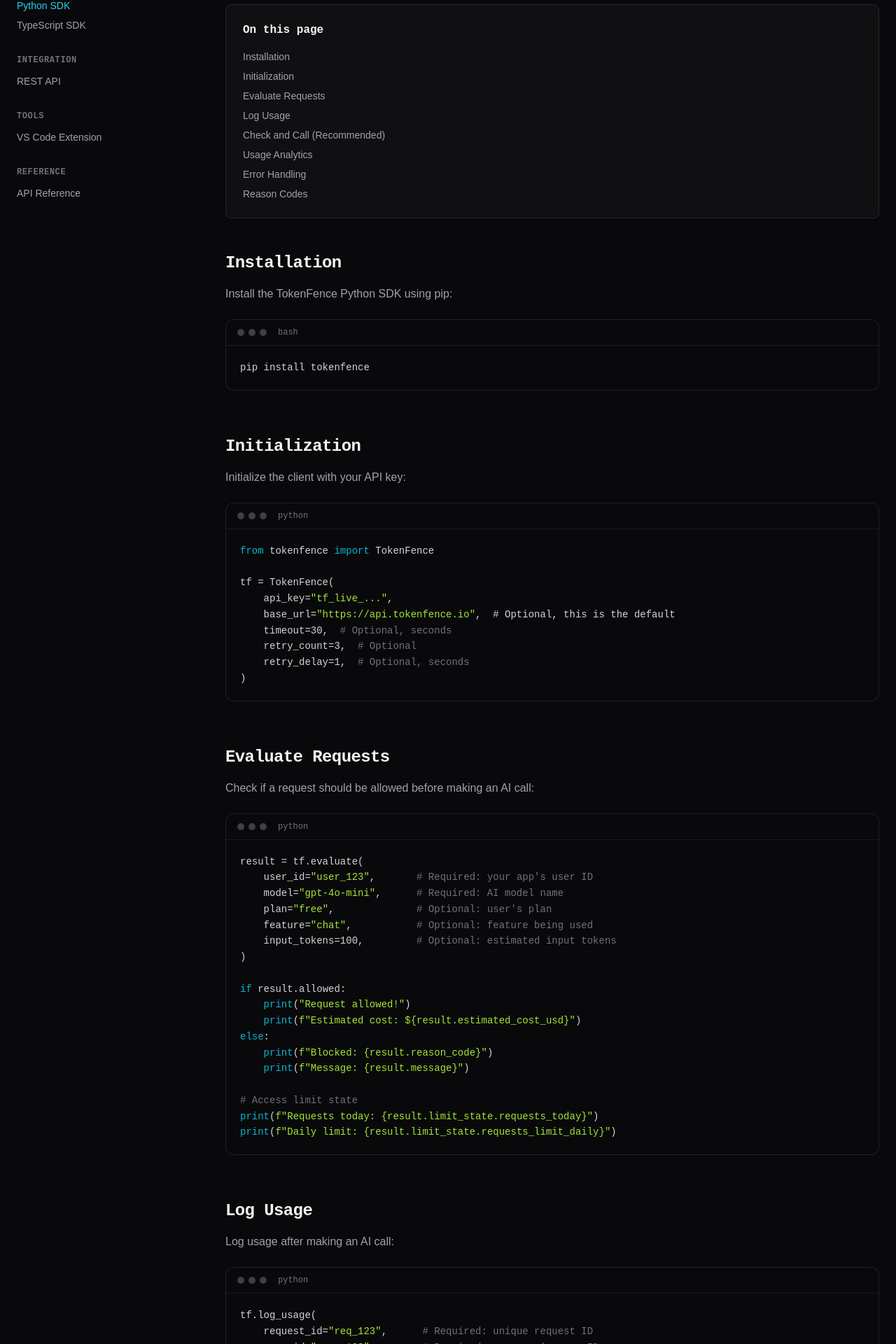
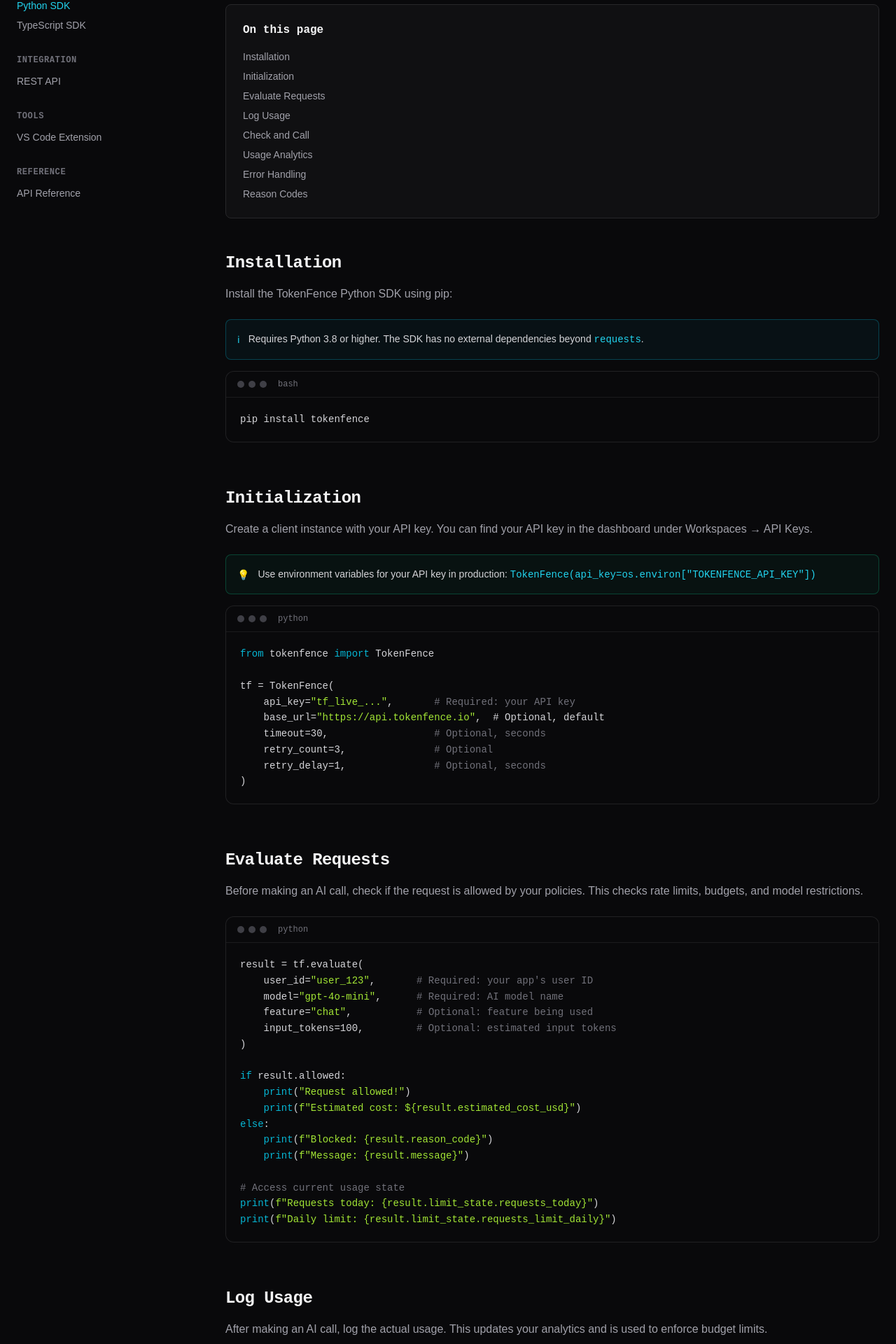
Before and after one commit to samuelbrhane/TokVigil, a Next.js app in the folder frontend/: page /docs/sdk/python in a window 1280 px wide. Shown: the part 222-2142 px from the top of the page at 70% size. Built offline with nearby package versions, Linux system fonts and the light colour scheme; no server answers.

Commit message:
extract reusable doc components, rewrite Python SDK page without plan references

```diff
--- a/frontend/src/app/(public)/docs/sdk/python/page.tsx
+++ b/frontend/src/app/(public)/docs/sdk/python/page.tsx
@@ -1,25 +1,36 @@
 "use client";
 
-import React from "react";
-import { CodeBlock } from "@/components/ui";
+import DocHeader from "@/components/docs/DocHeader";
+import DocTableOfContents from "@/components/docs/DocTableOfContents";
+import DocSection from "@/components/docs/DocSection";
+import DocNote from "@/components/docs/DocNote";
 
-// Code examples as separate constants to avoid escaping issues
-const CODE_INSTALLATION = `pip install tokenfence`;
+const TOC = [
+  { id: "installation", title: "Installation" },
+  { id: "initialization", title: "Initialization" },
+  { id: "evaluate", title: "Evaluate Requests" },
+  { id: "log-usage", title: "Log Usage" },
+  { id: "check-and-call", title: "Check and Call" },
+  { id: "usage-analytics", title: "Usage Analytics" },
+  { id: "error-handling", title: "Error Handling" },
+  { id: "reason-codes", title: "Reason Codes" },
+];
 
-const CODE_INITIALIZATION = `from tokenfence import TokenFence
+const CODE_INSTALL = `pip install tokenfence`;
+
+const CODE_INIT = `from tokenfence import TokenFence
 
 tf = TokenFence(
-    api_key="tf_live_...",
-    base_url="https://api.tokenfence.io",  # Optional, this is the default
-    timeout=30,  # Optional, seconds
-    retry_count=3,  # Optional
-    retry_delay=1,  # Optional, seconds
+    api_key="tf_live_...",       # Required: your API key
+    base_url="https://api.tokenfence.io",  # Optional, default
+    timeout=30,                  # Optional, seconds
+    retry_count=3,               # Optional
+    retry_delay=1,               # Optional, seconds
 )`;
 
 const CODE_EVALUATE = `result = tf.evaluate(
     user_id="user_123",       # Required: your app's user ID
     model="gpt-4o-mini",      # Required: AI model name
-    plan="free",              # Optional: user's plan
     feature="chat",           # Optional: feature being used
     input_tokens=100,         # Optional: estimated input tokens
 )
@@ -31,21 +42,20 @@ else:
     print(f"Blocked: {result.reason_code}")
     print(f"Message: {result.message}")
 
-# Access limit state
+# Access current usage state
 print(f"Requests today: {result.limit_state.requests_today}")
 print(f"Daily limit: {result.limit_state.requests_limit_daily}")`;
 
-const CODE_LOG_USAGE = `tf.log_usage(
+const CODE_LOG = `tf.log_usage(
     request_id="req_123",      # Required: unique request ID
     user_id="user_123",        # Required: your app's user ID
     model="gpt-4o-mini",       # Required: AI model name
     input_tokens=100,          # Required: actual input tokens
     output_tokens=50,          # Required: actual output tokens
     status="allowed",          # Optional: "allowed" or "blocked"
-    plan="free",               # Optional: user's plan
     feature="chat",            # Optional: feature used
     latency_ms=350,            # Optional: request latency
-    estimated_cost_usd=0.001,  # Optional: calculated automatically
+    estimated_cost_usd=0.001,  # Optional: auto-calculated if omitted
 )`;
 
 const CODE_CHECK_AND_CALL = `import openai
@@ -56,10 +66,10 @@ def call_openai():
         messages=[{"role": "user", "content": "Hello!"}]
     )
 
+# Evaluate + call + log in one step
 result, response = tf.check_and_call(
     user_id="user_123",
     model="gpt-4o-mini",
-    plan="free",
     feature="chat",
     ai_function=call_openai,
 )
@@ -69,24 +79,24 @@ if result.allowed:
 else:
     print(f"Blocked: {result.reason_code}")`;
 
-const CODE_USAGE_ANALYTICS = `# Get usage summary
+const CODE_ANALYTICS = `# Get usage summary for your workspace
 summary = tf.get_usage_summary()
 print(f"Total requests: {summary.total_requests}")
 print(f"Total tokens: {summary.total_tokens}")
 print(f"Total cost: \${summary.total_cost_usd:.2f}")
-print(f"Blocked requests: {summary.blocked_count}")
+print(f"Blocked: {summary.blocked_count}")
 
-# Get usage by user
+# Get usage grouped by user
 by_user = tf.get_usage_by_user(page=1, page_size=10)
 for user in by_user.items:
     print(f"{user.group}: {user.requests} requests, \${user.cost_usd:.2f}")
 
-# Get usage by feature
+# Get usage grouped by feature
 by_feature = tf.get_usage_by_feature(page=1, page_size=10)
 for feature in by_feature.items:
     print(f"{feature.group}: {feature.tokens} tokens")
 
-# Get recent usage records
+# Get recent usage records (with optional filters)
 recent = tf.get_recent_usage(page=1, page_size=20, user_id="user_123")
 for record in recent.items:
     print(f"{record.model}: {record.total_tokens} tokens")
@@ -96,7 +106,7 @@ blocked = tf.get_blocked_requests(page=1, page_size=20)
 for record in blocked.items:
     print(f"{record.user_id}: {record.reason_code}")`;
 
-const CODE_ERROR_HANDLING = `from tokenfence import (
+const CODE_ERRORS = `from tokenfence import (
     TokenFence,
     TokenFenceError,
     AuthenticationError,
@@ -115,7 +125,7 @@ except AuthenticationError as e:
     print(f"Auth error: {e.message}")
 except RateLimitError as e:
     # Platform rate limit exceeded (429)
-    print(f"Rate limited! Retry after {e.retry_after} seconds")
+    print(f"Rate limited! Retry after {e.retry_after}s")
 except ValidationError as e:
     # Invalid request parameters (422)
     print(f"Validation error: {e.message}")
@@ -123,24 +133,24 @@ except NotFoundError as e:
     # Resource not found (404)
     print(f"Not found: {e.message}")
 except APIError as e:
-    # Other API errors (5xx)
+    # Server errors (5xx)
     print(f"API error: {e.message}")
 except TokenFenceError as e:
-    # Base exception for all TokenFence errors
+    # Base exception — catches all above
     print(f"Error: {e.message}")`;
 
-const CODE_REASON_CODES = `# All possible reason codes
+const CODE_REASON_CODES = `# All possible reason codes returned when a request is blocked
 REASON_CODES = {
-    "ALLOWED": "Request is allowed",
-    "NO_POLICY": "No policy found, request allowed by default",
-    "DAILY_REQUEST_LIMIT_EXCEEDED": "Daily request limit exceeded",
-    "MONTHLY_REQUEST_LIMIT_EXCEEDED": "Monthly request limit exceeded",
-    "DAILY_TOKEN_LIMIT_EXCEEDED": "Daily token limit exceeded",
-    "MONTHLY_TOKEN_LIMIT_EXCEEDED": "Monthly token limit exceeded",
-    "DAILY_BUDGET_EXCEEDED": "Daily budget exceeded",
-    "MONTHLY_BUDGET_EXCEEDED": "Monthly budget exceeded",
-    "MAX_COST_EXCEEDED": "Request cost exceeds maximum allowed",
-    "MODEL_NOT_ALLOWED": "Model is not allowed by policy",
+    "ALLOWED":                       "Request is allowed",
+    "NO_POLICY":                     "No matching policy, allowed by default",
+    "DAILY_REQUEST_LIMIT_EXCEEDED":  "Daily request limit reached",
+    "MONTHLY_REQUEST_LIMIT_EXCEEDED":"Monthly request limit reached",
+    "DAILY_TOKEN_LIMIT_EXCEEDED":    "Daily token limit reached",
+    "MONTHLY_TOKEN_LIMIT_EXCEEDED":  "Monthly token limit reached",
+    "DAILY_BUDGET_EXCEEDED":         "Daily budget reached",
+    "MONTHLY_BUDGET_EXCEEDED":       "Monthly budget reached",
+    "MAX_COST_EXCEEDED":             "Single request cost too high",
+    "MODEL_NOT_ALLOWED":             "Model blocked by policy",
 }
 
 # Handle specific reason codes
@@ -148,125 +158,103 @@ result = tf.evaluate(user_id="user_123", model="gpt-4o")
 
 if not result.allowed:
     if result.reason_code == "MODEL_NOT_ALLOWED":
-        # Fallback to allowed model
+        # Fallback to an allowed model
         result = tf.evaluate(user_id="user_123", model="gpt-4o-mini")
     elif result.reason_code == "DAILY_REQUEST_LIMIT_EXCEEDED":
-        # Show upgrade prompt
-        print(f"Upgrade to Pro for more requests!")
+        print("You've reached your daily limit. Try again tomorrow.")
     elif result.reason_code == "DAILY_BUDGET_EXCEEDED":
-        # Show budget warning
         print(f"Daily budget of \${result.limit_state.cost_limit_daily_usd} reached")`;
-
-const SECTIONS = [
-  {
-    id: "installation",
-    title: "Installation",
-    content: "Install the TokenFence Python SDK using pip:",
-    code: CODE_INSTALLATION,
-    language: "bash",
-  },
-  {
-    id: "initialization",
-    title: "Initialization",
-    content: "Initialize the client with your API key:",
-    code: CODE_INITIALIZATION,
-    language: "python",
-  },
-  {
-    id: "evaluate",
-    title: "Evaluate Requests",
-    content: "Check if a request should be allowed before making an AI call:",
-    code: CODE_EVALUATE,
-    language: "python",
-  },
-  {
-    id: "log-usage",
-    title: "Log Usage",
-    content: "Log usage after making an AI call:",
-    code: CODE_LOG_USAGE,
-    language: "python",
-  },
-  {
-    id: "check-and-call",
-    title: "Check and Call (Recommended)",
-    content:
-      "The easiest way to integrate - evaluate, call AI, and log usage in one step:",
-    code: CODE_CHECK_AND_CALL,
-    language: "python",
-  },
-  {
-    id: "usage-analytics",
-    title: "Usage Analytics",
-    content: "Query usage data programmatically:",
-    code: CODE_USAGE_ANALYTICS,
-    language: "python",
-  },
-  {
-    id: "error-handling",
-    title: "Error Handling",
-    content: "Handle errors gracefully with built-in exception classes:",
-    code: CODE_ERROR_HANDLING,
-    language: "python",
-  },
-  {
-    id: "reason-codes",
-    title: "Reason Codes",
-    content: "When a request is blocked, the reason_code tells you why:",
-    code: CODE_REASON_CODES,
-    language: "python",
-  },
-];
 
 export default function PythonSDKPage() {
   return (
     <div>
-      {/* Header */}
-      <div className="mb-12">
-        <div className="flex items-center gap-3 mb-4">
-          <span className="text-3xl">🐍</span>
-          <h1 className="text-4xl font-bold font-mono text-surface-100 tracking-tight">
-            Python SDK
-          </h1>
-        </div>
-        <p className="text-lg text-surface-400 max-w-2xl">
-          Complete guide to using the TokenFence Python SDK in your
-          applications.
-        </p>
-      </div>
+      <DocHeader
+        icon="🐍"
+        title="Python SDK"
+        description="Complete guide to using the TokenFence Python SDK in your applications."
+      />
 
-      {/* Table of Contents */}
-      <div className="mb-12 p-6 bg-surface-900/50 border border-surface-800 rounded-lg">
-        <h3 className="font-mono font-semibold text-surface-100 mb-4">
-          On this page
-        </h3>
-        <ul className="space-y-2 text-sm">
-          {SECTIONS.map((section) => (
-            <li key={section.id}>
-              <a
-                href={`#${section.id}`}
-                className="text-surface-400 hover:text-brand-400 transition-colors"
-              >
-                {section.title}
-              </a>
-            </li>
-          ))}
-        </ul>
-      </div>
+      <DocTableOfContents items={TOC} />
 
-      {/* Sections */}
       <div className="space-y-16">
-        {SECTIONS.map((section) => (
-          <section key={section.id} id={section.id} className="scroll-mt-28">
-            <h2 className="text-2xl font-bold font-mono text-surface-100 tracking-tight mb-4">
-              {section.title}
-            </h2>
-            <p className="text-surface-400 mb-6">{section.content}</p>
-            <CodeBlock
-              code={section.code}
-              language={section.language as "python" | "bash"}
-            />
-          </section>
-        ))}
+        <DocSection
+          id="installation"
+          title="Installation"
+          description="Install the TokenFence Python SDK using pip:"
+          code={CODE_INSTALL}
+          language="bash"
+        >
+          <DocNote type="info">
+            Requires Python 3.8 or higher. The SDK has no external dependencies
+            beyond <code className="text-brand-400">requests</code>.
+          </DocNote>
+        </DocSection>
+
+        <DocSection
+          id="initialization"
+          title="Initialization"
+          description="Create a client instance with your API key. You can find your API key in the dashboard under Workspaces → API Keys."
+          code={CODE_INIT}
+        >
+          <DocNote type="tip">
+            Use environment variables for your API key in production:{" "}
+            <code className="text-brand-400">
+              TokenFence(api_key=os.environ[&quot;TOKENFENCE_API_KEY&quot;])
+            </code>
+          </DocNote>
+        </DocSection>
+
+        <DocSection
+          id="evaluate"
+          title="Evaluate Requests"
+          description="Before making an AI call, check if the request is allowed by your policies. This checks rate limits, budgets, and model restrictions."
+          code={CODE_EVALUATE}
+        />
+
+        <DocSection
+          id="log-usage"
+          title="Log Usage"
+          description="After making an AI call, log the actual usage. This updates your analytics and is used to enforce budget limits."
+          code={CODE_LOG}
+        >
+          <DocNote type="warning">
+            Always log usage after each AI call — even blocked ones. This keeps
+            your analytics accurate and ensures budget tracking works correctly.
+          </DocNote>
+        </DocSection>
+
+        <DocSection
+          id="check-and-call"
+          title="Check and Call"
+          description="The simplest way to integrate. Pass your AI function and TokenFence handles evaluate → call → log automatically."
+          code={CODE_CHECK_AND_CALL}
+        >
+          <DocNote type="tip">
+            This is the recommended approach for most use cases. It handles the
+            full flow including error handling and automatic usage logging.
+          </DocNote>
+        </DocSection>
+
+        <DocSection
+          id="usage-analytics"
+          title="Usage Analytics"
+          description="Query your usage data programmatically. All data is also available in the dashboard."
+          code={CODE_ANALYTICS}
+        />
+
+        <DocSection
+          id="error-handling"
+          title="Error Handling"
+          description="The SDK provides specific exception classes for different error types. Always wrap calls in try/except for production use."
+          code={CODE_ERRORS}
+        />
+
+        <DocSection
+          id="reason-codes"
+          title="Reason Codes"
+          description="When a request is blocked, the reason_code tells you exactly why. Use this to show appropriate messages to your users or implement fallback logic."
+          code={CODE_REASON_CODES}
+        />
       </div>
     </div>
   );
--- /dev/null
+++ b/frontend/src/components/docs/DocHeader.tsx
@@ -0,0 +1,23 @@
+interface DocHeaderProps {
+  icon: string;
+  title: string;
+  description: string;
+}
+
+export default function DocHeader({
+  icon,
+  title,
+  description,
+}: DocHeaderProps) {
+  return (
+    <div className="mb-12">
+      <div className="flex items-center gap-3 mb-4">
+        <span className="text-3xl">{icon}</span>
+        <h1 className="text-4xl font-bold font-mono text-surface-100 tracking-tight">
+          {title}
+        </h1>
+      </div>
+      <p className="text-lg text-surface-400 max-w-2xl">{description}</p>
+    </div>
+  );
+}
--- /dev/null
+++ b/frontend/src/components/docs/DocNote.tsx
@@ -0,0 +1,41 @@
+interface DocNoteProps {
+  type?: "info" | "tip" | "warning";
+  children: React.ReactNode;
+}
+
+const STYLES = {
+  info: {
+    border: "border-brand-500/30",
+    bg: "bg-brand-500/5",
+    icon: "ℹ",
+    iconColor: "text-brand-400",
+  },
+  tip: {
+    border: "border-emerald-500/30",
+    bg: "bg-emerald-500/5",
+    icon: "💡",
+    iconColor: "text-emerald-400",
+  },
+  warning: {
+    border: "border-amber-500/30",
+    bg: "bg-amber-500/5",
+    icon: "⚠",
+    iconColor: "text-amber-400",
+  },
+};
+
+export default function DocNote({ type = "info", children }: DocNoteProps) {
+  const style = STYLES[type];
+  return (
+    <div className={`my-4 p-4 rounded-lg border ${style.border} ${style.bg}`}>
+      <div className="flex gap-3">
+        <span className={`${style.iconColor} text-sm mt-0.5`}>
+          {style.icon}
+        </span>
+        <div className="text-sm text-surface-300 leading-relaxed">
+          {children}
+        </div>
+      </div>
+    </div>
+  );
+}
--- /dev/null
+++ b/frontend/src/components/docs/DocSection.tsx
@@ -0,0 +1,32 @@
+"use client";
+
+import { CodeBlock } from "@/components/ui";
+
+interface DocSectionProps {
+  id: string;
+  title: string;
+  description?: string;
+  code?: string;
+  language?: "python" | "typescript" | "bash" | "json";
+  children?: React.ReactNode;
+}
+
+export default function DocSection({
+  id,
+  title,
+  description,
+  code,
+  language = "python",
+  children,
+}: DocSectionProps) {
+  return (
+    <section id={id} className="scroll-mt-28">
+      <h2 className="text-2xl font-bold font-mono text-surface-100 tracking-tight mb-4">
+        {title}
+      </h2>
+      {description && <p className="text-surface-400 mb-6">{description}</p>}
+      {children}
+      {code && <CodeBlock code={code} language={language} />}
+    </section>
+  );
+}
--- /dev/null
+++ b/frontend/src/components/docs/DocTableOfContents.tsx
@@ -0,0 +1,32 @@
+"use client";
+
+interface TOCItem {
+  id: string;
+  title: string;
+}
+
+interface DocTableOfContentsProps {
+  items: TOCItem[];
+}
+
+export default function DocTableOfContents({ items }: DocTableOfContentsProps) {
+  return (
+    <div className="mb-12 p-6 bg-surface-900/50 border border-surface-800 rounded-lg">
+      <h3 className="font-mono font-semibold text-surface-100 mb-4">
+        On this page
+      </h3>
+      <ul className="space-y-2 text-sm">
+        {items.map((item) => (
+          <li key={item.id}>
+            <a
+              href={`#${item.id}`}
+              className="text-surface-400 hover:text-brand-400 transition-colors"
+            >
+              {item.title}
+            </a>
+          </li>
+        ))}
+      </ul>
+    </div>
+  );
+}
```
